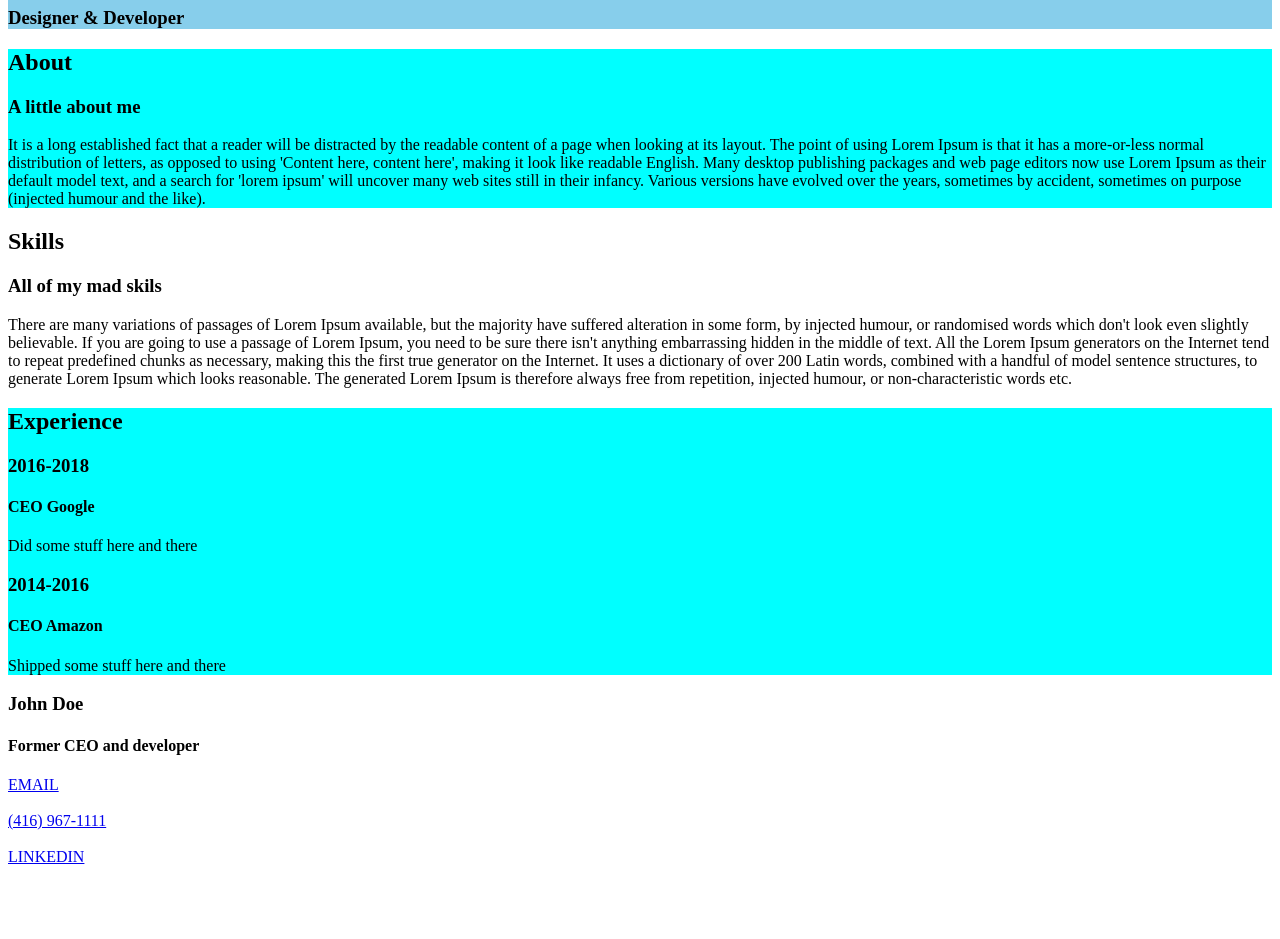
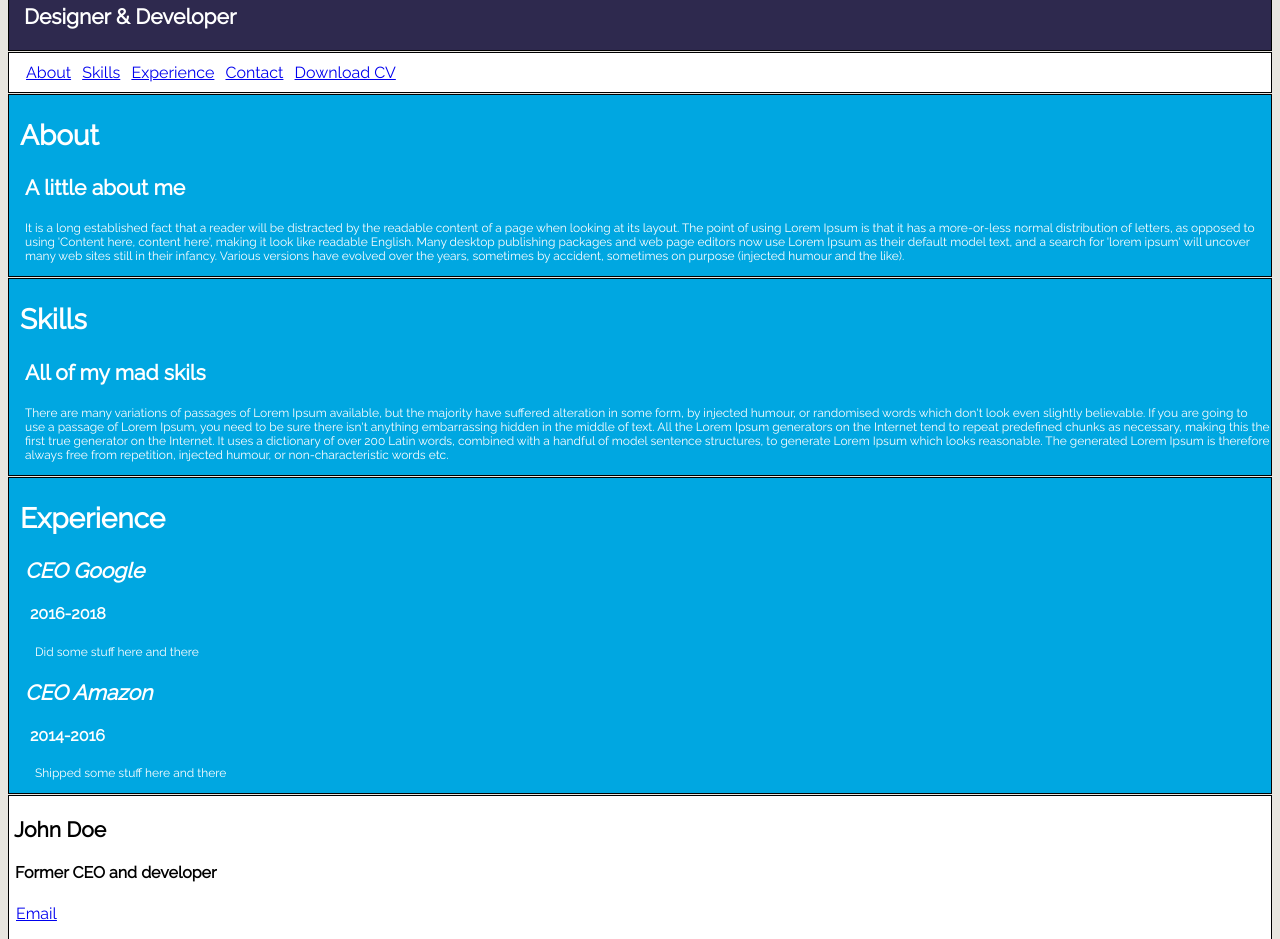
Before and after one commit to vnedic/Project-Resume, a plain HTML site: page index.html in a window 1280 px wide. Shown: the part 99-1038 px from the top of the page. Before the commit the page ends 973 px from the top, so only its background shows below. Drawn offline with Linux system fonts and the light colour scheme.

Commit message:
Add files via upload

```diff
--- a/index.css
+++ b/index.css
@@ -1,35 +1,109 @@
 
 
+body{
+  background-color: #E7E5DF;
+  font-family: 'Raleway', sans-serif;
+}
+
 header {
-  background-color: skyblue;
+  background-color: #2E294E;
+  color: white;
+  border-style: solid;
+  border-color: black;
+  border-width: 1px;
+}
+
+nav {
+  background-color: white;
+  margin-top: 1px;
+  padding: 10px;
+  border-style: solid;
+  border-color: black;
+  border-width: 1px;
+}
+
+/* Adjusted margins for body */
+section {
+  background-color: #00A7E1;
+  margin-top: 1px;
+  padding: 1px;
+  border-style: solid;
+  border-color: black;
+  border-width: 1px;
+  color: white;
+}
+
+#about {
+  /* background-color: white; */
+}
+
+#skills {
+  /* background-color: white; */
+}
+
+#experience {
+  /* background-color: white; */
+}
+
+/* This is formatting for all h1, h2, h3, h4 and paragraphs  */
+
+
+h1 {
+  padding-left: 5px;
+  font-size: 37px;
+}
+
+h2 {
+  padding-left: 10px;
+  font-size: 28px;
+}
+
+h3 {
+  padding-left: 15px;
+  font-size: 21px;
+}
+
+h4 {
+  padding-left: 15px;
+  font-size: 16px;
+}
+
+p {
+  padding-left: 15px;
+  font-size: 12px;
+}
+
+#experience h4 {
+  padding-left: 20px;
+}
+
+#experience h3 {
+  padding-left: 15px;
+  font-style: italic;
+}
+
+#experience p {
+  padding-left: 25px
+}
+
+/* This is formatting for footer */
+#footer {
+  background-color: white;
+  border-style: solid;
+  border-color: black;
+  border-width: 1px;
+  margin-top: 1px;
 
 }
 
-a {
-    font-display:
-    padding-left: 8px;
-    padding-right: 8px;
-    text-transform: uppercase;
+#footer h3{
+  padding-left: 5px;
 }
 
-
-body {
-  background-color: white;
+#footer h4 {
+  padding-left: 6px;
 }
 
-#about {
-  background-color: aqua;
-
+a {
+  padding-left: 7px;
 }
-
-
-#skills {
-
-
-}
-
-
-#experience {
-
-  background-color: aqua;
-}
--- a/index.html
+++ b/index.html
@@ -5,25 +5,29 @@
 
   <link rel="stylesheet" href="./index.css">
   <link rel="stylesheet" href="./flexbox.css">
-
+  <link href="https://fonts.googleapis.com/css?family=Raleway" rel="stylesheet">
 
   <header>
 
-    <nav class="header">
+    <h1>John Doe</h1>
+    <h3>Designer & Developer</h3>
 
-    <a class="about" href="#about">About</a>
+  </header>
+
+    <nav class="navigation">
+
+    <a href="#about">About</a>
     <a href="#skills">Skills</a>
     <a href="#experience">Experience</a>
     <a href="#footer">Contact</a>
 
-    <a href="C:\Users\Nedic PC\Desktop\Project\resume.png" download>Download CV</a>
+    <a href="C:\Users\Vlado\Documents\GitHub\Project-Resume\resume.png" download>Download CV</a>
 
     </nav>
 
-      <h1>John Doe</h1>
-      <h3>Designer & Developer</h3>
 
-    </header>
+
+
 
 </head>
 
@@ -51,12 +55,12 @@
   <section id="experience">
     <div class="first div">
       <h2>Experience</h2>
-      <h3>2016-2018</h3>
-      <h4>CEO Google</h4>
+      <h3>CEO Google</h3>
+      <h4>2016-2018</h4>
       <p>Did some stuff here and there</p>
 
-      <h3>2014-2016</h3>
-      <h4>CEO Amazon</h4>
+      <h3>CEO Amazon</h3>
+      <h4>2014-2016</h4>
       <p>Shipped some stuff here and there</p>
 
     </div>
@@ -64,8 +68,8 @@
 </body>
 
 <footer id="footer">
-  <h3>John Doe</h3>
-  <h4>Former CEO and developer</h4>
+  <h3 id="footer h3">John Doe</h3>
+  <h4 id="footer h4">Former CEO and developer</h4>
 
   <a href="mailto:fakeemail@gmail.com">Email</a> <br></br>
   <a href="tel:4169671111">(416) 967-1111</a> <br></br>
```
Also changed, not shown: flexbox.css (line endings or trailing spaces), 1 other file.
